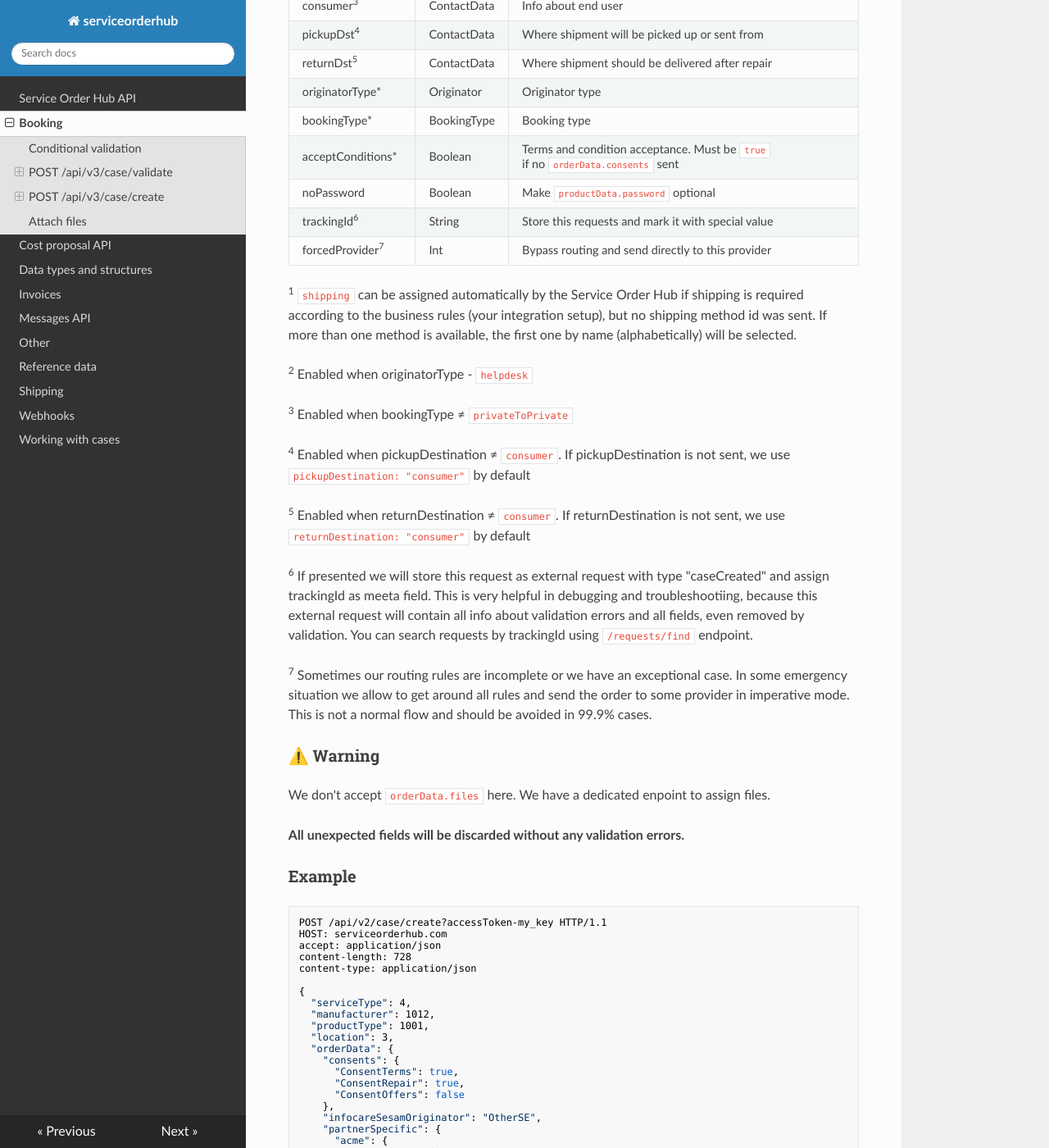
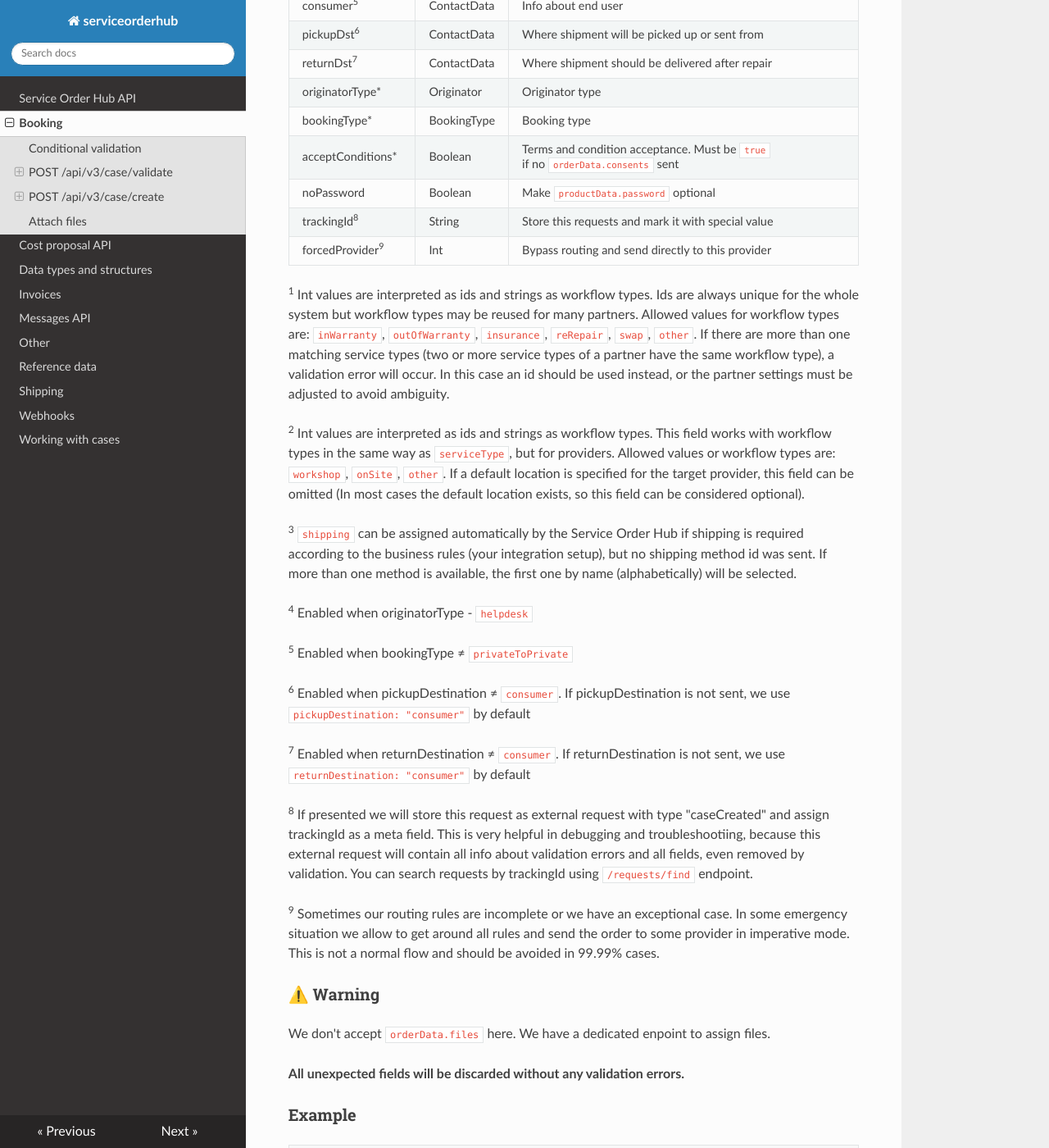
Before and after one commit to infocareworkshop/serviceorderhub-docs, an MkDocs documentation site: the page built from docs/Booking.md, in a window 1280 px wide and 1400 px high, scrolled down 2955 px. Shown: the whole window at 82% size. Built offline with MkDocs 1.6.1, drawn with Linux system fonts in a browser that asks for light colours; nearby versions of some CDN libraries; some of the changed text lies outside the part shown.

Commit message:
[No ticket] Revise input field types and descriptions in Booking.md
Updated input fields in Booking.md to include new types and descriptions.

```diff
--- a/docs/Booking.md
+++ b/docs/Booking.md
@@ -86,40 +86,49 @@
 
 | Name                           | Type          | Description
 |--------------------------------|---------------|------------------------------------------------------------------------------------
-| serviceType\*                  | Int           | Id from `service-types`
+| serviceType\*<sup>1</sup>      | Int\|String   | Id or `workflowType` from `service-types`
 | manufacturer\*                 | Int\|String   | Id or alias from `manufacturers`
 | productType\*                  | Int\|String   | Id or alias from `product-types`
-| shipping<sup>1</sup>           | Int           | Id from `shipping-methods`
-| location\*                     | Int           | Id from `service-locations`
+| location\*<sup>2</sup>         | Int\|String   | Id or `workflowType` from `service-locations`
+| shipping<sup>3</sup>           | Int           | Id from `shipping-methods`
 | orderData\*                    | OrderData     | Order data
 | productData\*                  | ProductData   | Product data
-| pickupDestination<sup>2</sup>  | String        | `consumer` or `customCompany` or `customPrivate`
-| returnDestination<sup>2</sup>  | String        | `consumer` or `customCompany` or `customPrivate`
+| pickupDestination<sup>4</sup>  | String        | `consumer` or `customCompany` or `customPrivate`
+| returnDestination<sup>4</sup>  | String        | `consumer` or `customCompany` or `customPrivate`
 | clientPostalCode\*             | String        |
 | customer\*                     | ContactData   | Info about user who books this order
-| consumer<sup>3</sup>           | ContactData   | Info about end user
-| pickupDst<sup>4</sup>          | ContactData   | Where shipment will be picked up or sent from
-| returnDst<sup>5</sup>          | ContactData   | Where shipment should be delivered after repair
+| consumer<sup>5</sup>           | ContactData   | Info about end user
+| pickupDst<sup>6</sup>          | ContactData   | Where shipment will be picked up or sent from
+| returnDst<sup>7</sup>          | ContactData   | Where shipment should be delivered after repair
 | originatorType\*               | Originator    | Originator type
 | bookingType\*                  | BookingType   | Booking type
 | acceptConditions\*             | Boolean       | Terms and condition acceptance. Must be `true` if no `orderData.consents` sent
 | noPassword                     | Boolean       | Make `productData.password` optional
-| trackingId<sup>6</sup>         | String        | Store this requests and mark it with special value
-| forcedProvider<sup>7</sup>     | Int           | Bypass routing and send directly to this provider
+| trackingId<sup>8</sup>         | String        | Store this requests and mark it with special value
+| forcedProvider<sup>9</sup>     | Int           | Bypass routing and send directly to this provider
 
-<sup>1</sup> `shipping` can be assigned automatically by the Service Order Hub if shipping is required according to the business rules (your integration setup), but no shipping method id was sent. If more than one method is available, the first one by name (alphabetically) will be selected.
+<sup>1</sup> Int values are interpreted as ids and strings as workflow types. Ids are always unique for the whole system but workflow types may be reused for many partners.
+Allowed values for workflow types are: `inWarranty`, `outOfWarranty`, `insurance`, `reRepair`, `swap`, `other`.
+If there are more than one matching service types (two or more service types of a partner have the same workflow type), a validation error will occur.
+In this case an id should be used instead, or the partner settings must be adjusted to avoid ambiguity.
 
-<sup>2</sup> Enabled when originatorType - `helpdesk`
+<sup>2</sup> Int values are interpreted as ids and strings as workflow types. This field works with workflow types in the same way as `serviceType`, but for providers.
+Allowed values or workflow types are: `workshop`, `onSite`, `other`.
+If a default location is specified for the target provider, this field can be omitted (In most cases the default location exists, so this field can be considered optional).
 
-<sup>3</sup> Enabled when bookingType ≠ `privateToPrivate`
+<sup>3</sup> `shipping` can be assigned automatically by the Service Order Hub if shipping is required according to the business rules (your integration setup), but no shipping method id was sent. If more than one method is available, the first one by name (alphabetically) will be selected.
 
-<sup>4</sup> Enabled when pickupDestination ≠ `consumer`. If pickupDestination is not sent, we use `pickupDestination: "consumer"` by default
+<sup>4</sup> Enabled when originatorType - `helpdesk`
 
-<sup>5</sup> Enabled when returnDestination ≠ `consumer`. If returnDestination is not sent, we use `returnDestination: "consumer"` by default
+<sup>5</sup> Enabled when bookingType ≠ `privateToPrivate`
 
-<sup>6</sup> If presented we will store this request as external request with type "caseCreated" and assign trackingId as meeta field. This is very helpful in debugging and troubleshootiing, because this external request will contain all info about validation errors and all fields, even removed by validation. You can search requests by trackingId using `/requests/find` endpoint.
+<sup>6</sup> Enabled when pickupDestination ≠ `consumer`. If pickupDestination is not sent, we use `pickupDestination: "consumer"` by default
 
-<sup>7</sup> Sometimes our routing rules are incomplete or we have an exceptional case. In some emergency situation we allow to get around all rules and send the order to some provider in imperative mode. This is not a normal flow and should be avoided in 99.9% cases.
+<sup>7</sup> Enabled when returnDestination ≠ `consumer`. If returnDestination is not sent, we use `returnDestination: "consumer"` by default
+
+<sup>8</sup> If presented we will store this request as external request with type "caseCreated" and assign trackingId as a meta field. This is very helpful in debugging and troubleshootiing, because this external request will contain all info about validation errors and all fields, even removed by validation. You can search requests by trackingId using `/requests/find` endpoint.
+
+<sup>9</sup> Sometimes our routing rules are incomplete or we have an exceptional case. In some emergency situation we allow to get around all rules and send the order to some provider in imperative mode. This is not a normal flow and should be avoided in 99.99% cases.
 
 ### ⚠️ Warning
 
```
